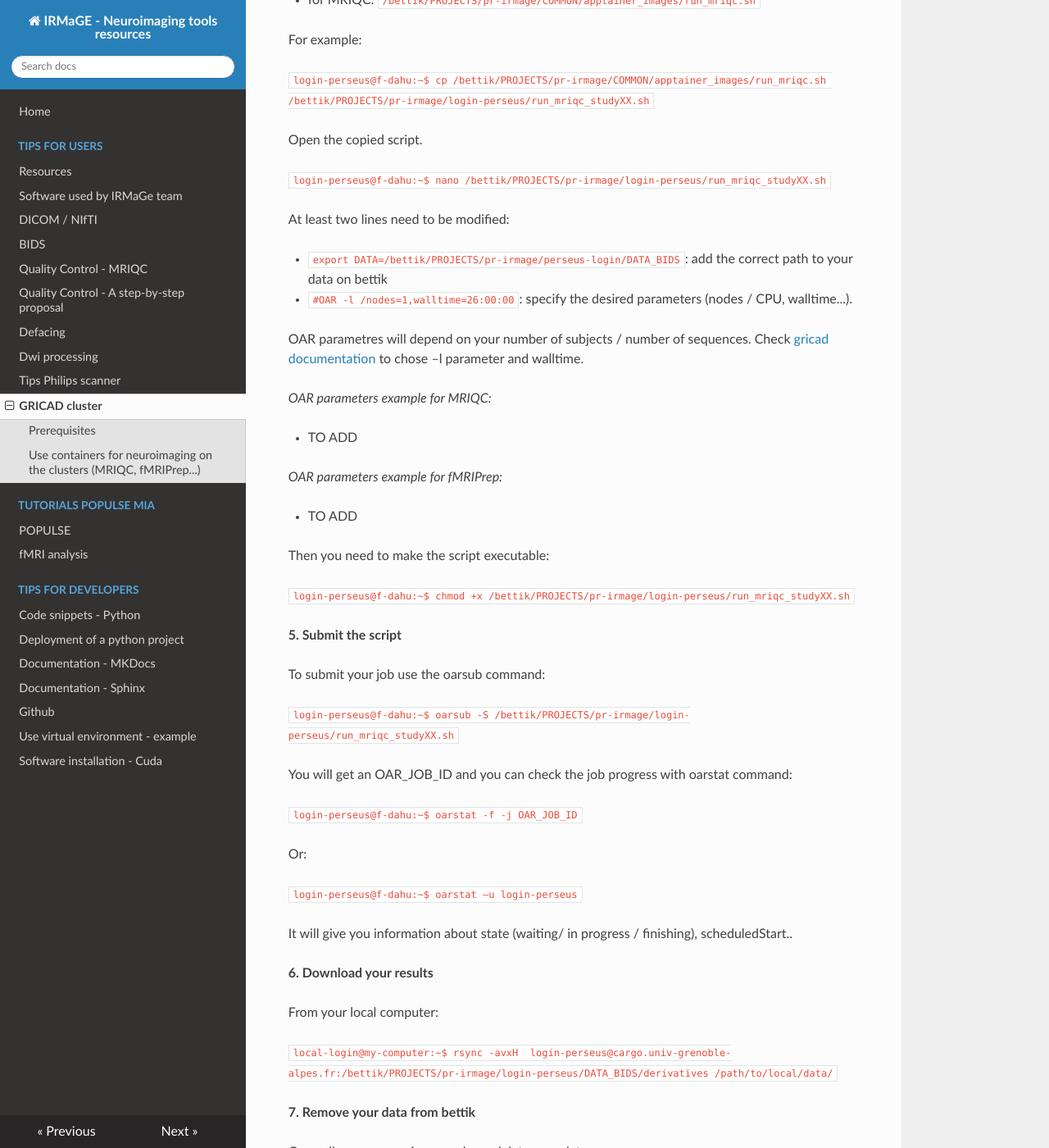
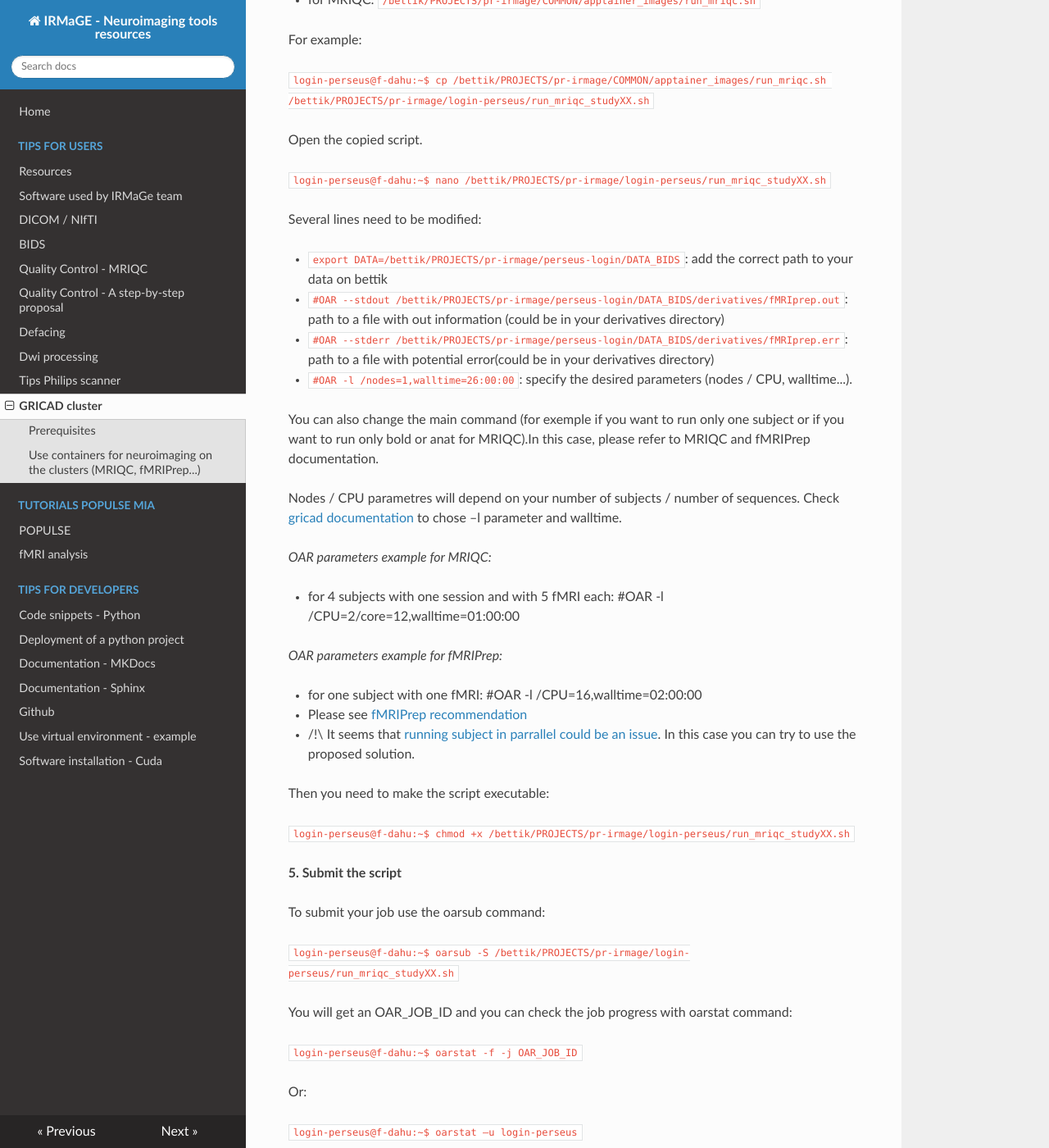
Before and after one commit to IRMaGe-3T/irmage-tools-resources, an MkDocs documentation site: the page built from docs/users/cluster_gricad.md, in a window 1280 px wide and 1400 px high, scrolled down 2246 px. Shown: the whole window at 82% size. Built offline with MkDocs 1.6.1, drawn with Linux system fonts in a browser that asks for light colours; nearby versions of some CDN libraries; some of the changed text lies outside the part shown.

Commit message:
update tuto cluster

```diff
--- a/docs/users/cluster_gricad.md
+++ b/docs/users/cluster_gricad.md
@@ -89,21 +89,33 @@ Open the copied script.
 
 `login-perseus@f-dahu:~$ nano /bettik/PROJECTS/pr-irmage/login-perseus/run_mriqc_studyXX.sh`
 
-At least two lines need to be modified:
+Several lines need to be modified:
 
 - `export DATA=/bettik/PROJECTS/pr-irmage/perseus-login/DATA_BIDS`: add the correct path to your data on bettik
 
+- `#OAR --stdout /bettik/PROJECTS/pr-irmage/perseus-login/DATA_BIDS/derivatives/fMRIprep.out`: path to a file with out information (could be in your derivatives directory)
+
+- `#OAR --stderr /bettik/PROJECTS/pr-irmage/perseus-login/DATA_BIDS/derivatives/fMRIprep.err`:  path to a file with potential error(could be in your derivatives directory)
+
 - `#OAR -l /nodes=1,walltime=26:00:00`: specify the desired parameters (nodes / CPU, walltime...).
 
-OAR parametres will depend on your number of subjects / number of sequences. Check [gricad documentation](https://gricad-doc.univ-grenoble-alpes.fr/hpc/joblaunch/job_management/#commandes-oar-de-gestion-des-jobs) to chose –l parameter and walltime.
+You can also change the main command (for exemple if you want to run only one subject or if you want to run only bold or anat for MRIQC).In this case, please refer to MRIQC and fMRIPrep documentation.
+
+Nodes / CPU parametres will depend on your number of subjects / number of sequences. Check [gricad documentation](https://gricad-doc.univ-grenoble-alpes.fr/hpc/joblaunch/job_management/#commandes-oar-de-gestion-des-jobs) to chose –l parameter and walltime.
 
 *OAR parameters example for MRIQC:*
 
-- TO ADD
+- for 4 subjects with one session and with 5 fMRI each: #OAR -l /CPU=2/core=12,walltime=01:00:00
+
 
 *OAR parameters example for fMRIPrep:*
 
-- TO ADD
+- for one subject with one fMRI: #OAR -l /CPU=16,walltime=02:00:00
+
+- Please see [fMRIPrep recommendation](https://fmriprep.org/en/stable/faq.html#how-much-cpu-time-and-ram-should-i-allocate-for-a-typical-fmriprep-run)
+
+- /!\ It seems that [running subject in parrallel could be an issue](https://fmriprep.org/en/stable/faq.html#running-subjects-in-parallel). In this case you can try to use the proposed solution.
+
 
 Then you need to make the script executable:
 
@@ -123,7 +135,9 @@ Or:
 
 `login-perseus@f-dahu:~$ oarstat –u login-perseus`
 
-It will give you information about state (waiting/ in progress / finishing), scheduledStart..
+It will give you information about state (waiting/ running / finishing), scheduledStart.
+
+If there are errors while the spcript is running, you will find the errors in the `.err` file.
 
 **6. Download your results**
 
```
